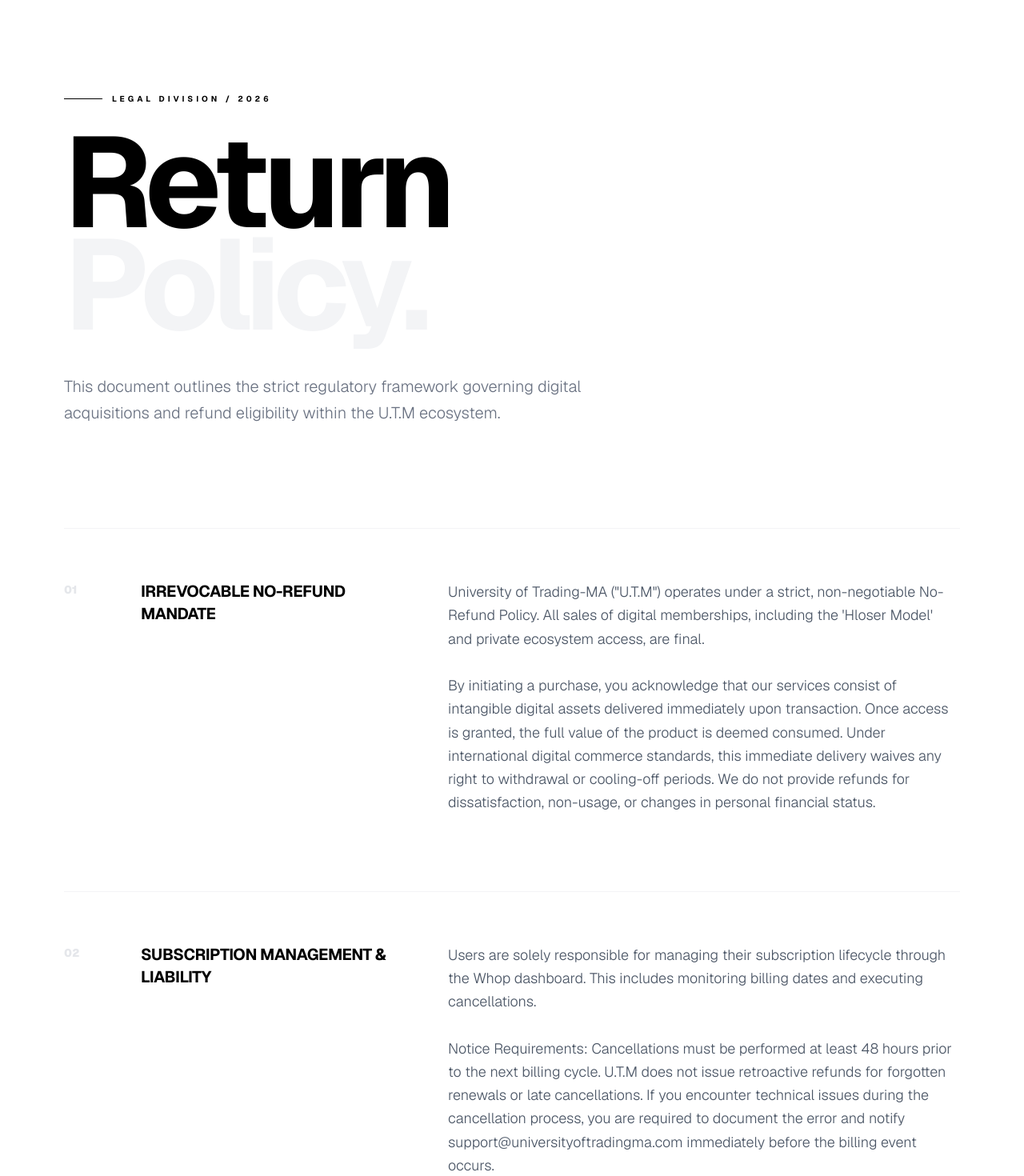
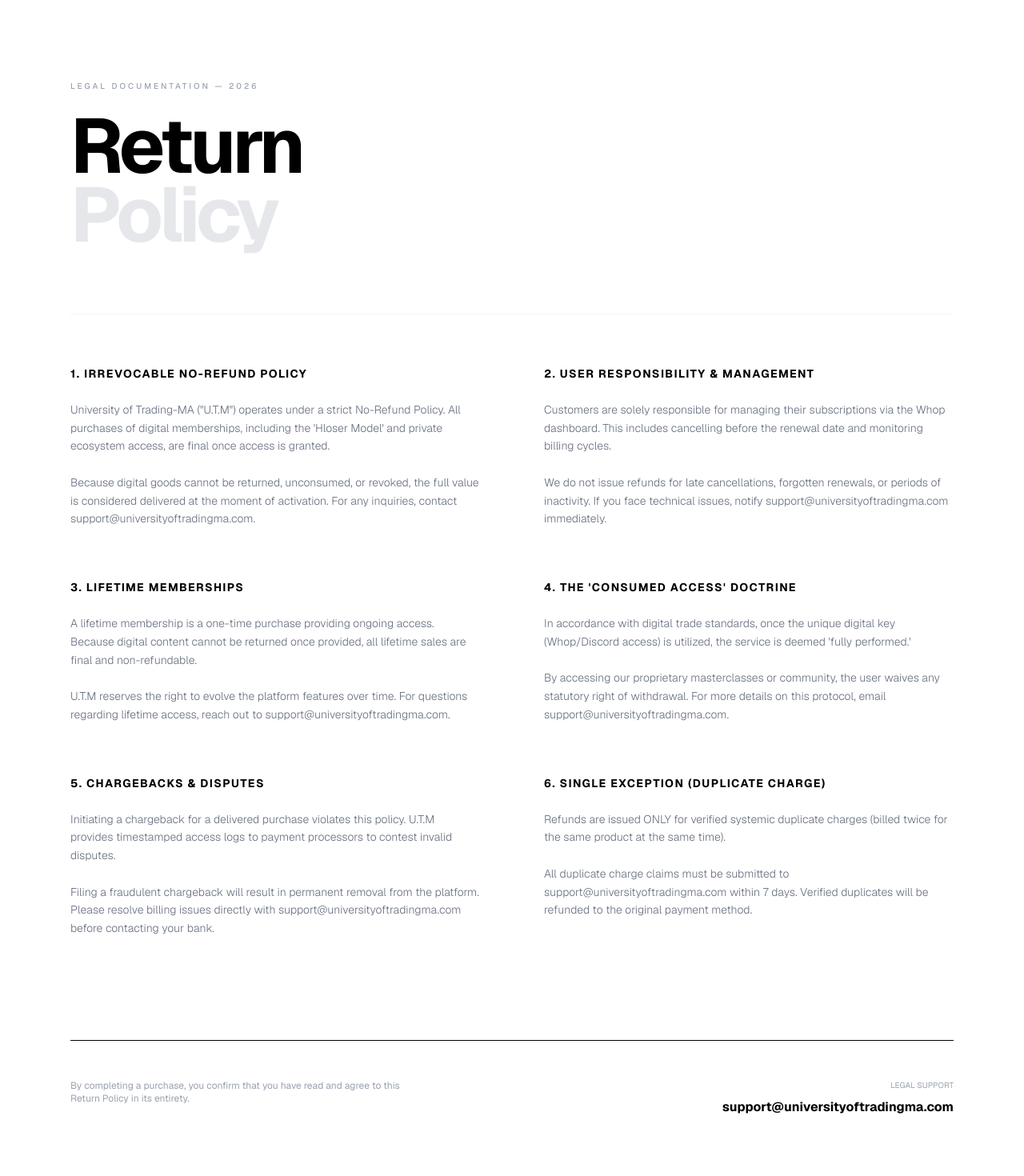
Before and after one commit to hloser77/University-of-Trading-MA, a Next.js app: page /refund in a window 1280 px wide. Shown: the part 60-1530 px from the top of the page at 80% size. Built offline with nearby package versions, Linux system fonts and the light colour scheme.

Commit message:
Update page.tsx

```diff
--- a/app/refund/page.tsx
+++ b/app/refund/page.tsx
@@ -6,100 +6,85 @@ import Footer from "@/components/footer";
 export default function RefundPolicy() {
   const sections = [
     {
-      id: "01",
-      title: "Irrevocable No-Refund Mandate",
-      content: `University of Trading-MA ("U.T.M") operates under a strict, non-negotiable No-Refund Policy. All sales of digital memberships, including the 'Hloser Model' and private ecosystem access, are final.
+      title: "1. IRREVOCABLE NO-REFUND POLICY",
+      content: `University of Trading-MA ("U.T.M") operates under a strict No-Refund Policy. All purchases of digital memberships, including the 'Hloser Model' and private ecosystem access, are final once access is granted.
 
-By initiating a purchase, you acknowledge that our services consist of intangible digital assets delivered immediately upon transaction. Once access is granted, the full value of the product is deemed consumed. Under international digital commerce standards, this immediate delivery waives any right to withdrawal or cooling-off periods. We do not provide refunds for dissatisfaction, non-usage, or changes in personal financial status.`
+Because digital goods cannot be returned, unconsumed, or revoked, the full value is considered delivered at the moment of activation. For any inquiries, contact support@universityoftradingma.com.`
     },
     {
-      id: "02",
-      title: "Subscription Management & Liability",
-      content: `Users are solely responsible for managing their subscription lifecycle through the Whop dashboard. This includes monitoring billing dates and executing cancellations.
+      title: "2. USER RESPONSIBILITY & MANAGEMENT",
+      content: `Customers are solely responsible for managing their subscriptions via the Whop dashboard. This includes cancelling before the renewal date and monitoring billing cycles.
 
-Notice Requirements: Cancellations must be performed at least 48 hours prior to the next billing cycle. U.T.M does not issue retroactive refunds for forgotten renewals or late cancellations. If you encounter technical issues during the cancellation process, you are required to document the error and notify support@universityoftradingma.com immediately before the billing event occurs.`
+We do not issue refunds for late cancellations, forgotten renewals, or periods of inactivity. If you face technical issues, notify support@universityoftradingma.com immediately.`
     },
     {
-      id: "03",
-      title: "Lifetime Access & Product Evolution",
-      content: `Lifetime memberships grant ongoing access to the current and future iterations of our core digital products for as long as the platform remains operational.
+      title: "3. LIFETIME MEMBERSHIPS",
+      content: `A lifetime membership is a one-time purchase providing ongoing access. Because digital content cannot be returned once provided, all lifetime sales are final and non-refundable.
 
-Because digital content cannot be physically returned or 'un-seen', all lifetime membership sales are irrevocable. U.T.M reserves the right to update, modify, or evolve the platform's features to maintain educational standards. For inquiries regarding lifetime seat availability, contact support@universityoftradingma.com.`
+U.T.M reserves the right to evolve the platform features over time. For questions regarding lifetime access, reach out to support@universityoftradingma.com.`
     },
     {
-      title: "04",
-      title: "Chargeback Protection & Security",
-      content: `Filing a fraudulent chargeback or payment dispute against a valid purchase is a material breach of our Terms of Service.
+      title: "4. THE 'CONSUMED ACCESS' DOCTRINE",
+      content: `In accordance with digital trade standards, once the unique digital key (Whop/Discord access) is utilized, the service is deemed 'fully performed.'
 
-U.T.m utilizes advanced IP-logging and session tracking to provide payment processors with comprehensive proof of service delivery and consumption. Any user who initiates an unauthorized dispute will be permanently blacklisted from the U.T.M ecosystem and reported to global fraud prevention databases. To resolve any billing discrepancies, users must first reach out to support@universityoftradingma.com.`
+By accessing our proprietary masterclasses or community, the user waives any statutory right of withdrawal. For more details on this protocol, email support@universityoftradingma.com.`
     },
     {
-      id: "05",
-      title: "The Single Technical Exception",
-      content: `A refund may only be considered in the case of a verified systemic duplicate charge. This occurs only when our billing architecture processes two identical payments for the same user and same product within the same billing period due to a documented technical error.
+      title: "5. CHARGEBACKS & DISPUTES",
+      content: `Initiating a chargeback for a delivered purchase violates this policy. U.T.M provides timestamped access logs to payment processors to contest invalid disputes.
 
-If you believe a duplicate charge has occurred, you must submit a claim to support@universityoftradingma.com within 7 days of the transaction. Verified duplicates will be refunded to the original payment method.`
+Filing a fraudulent chargeback will result in permanent removal from the platform. Please resolve billing issues directly with support@universityoftradingma.com before contacting your bank.`
+    },
+    {
+      title: "6. SINGLE EXCEPTION (DUPLICATE CHARGE)",
+      content: `Refunds are issued ONLY for verified systemic duplicate charges (billed twice for the same product at the same time).
+
+All duplicate charge claims must be submitted to support@universityoftradingma.com within 7 days. Verified duplicates will be refunded to the original payment method.`
     }
   ];
 
   return (
-    <div className="bg-white min-h-screen selection:bg-black selection:text-white">
+    <div className="bg-white min-h-screen">
       <Header />
 
-      <main className="max-w-[1400px] mx-auto pt-44 pb-32 px-6 md:px-12 lg:px-20">
-        {/* Header Section */}
-        <div className="max-w-4xl mb-32">
-          <div className="flex items-center gap-3 mb-8">
-            <div className="h-[1px] w-12 bg-black"></div>
-            <p className="text-[10px] uppercase tracking-[0.4em] font-bold text-black">
-              Legal Division / 2026
+      <main className="max-w-[1200px] mx-auto pt-40 pb-24 px-6 md:px-12">
+        {/* العنوان الضخم والنقي */}
+        <div className="mb-20">
+          <p className="text-[10px] uppercase tracking-[0.3em] text-gray-400 mb-6 font-medium">
+            Legal Documentation — 2026
           </p>
-          </div>
-          <h1 className="text-7xl md:text-[10rem] font-bold text-black tracking-tighter leading-[0.8] mb-12">
-            Return<br />
-            <span className="text-gray-100">Policy.</span>
+          <h1 className="text-6xl md:text-8xl font-bold text-black tracking-tighter leading-[0.9]">
+            Return <br />
+            <span className="text-gray-200">Policy</span>
           </h1>
-          <p className="text-gray-500 text-lg md:text-xl font-light leading-relaxed max-w-2xl">
-            This document outlines the strict regulatory framework governing digital acquisitions and refund eligibility within the U.T.M ecosystem.
-          </p>
         </div>
 
-        {/* Content Section - Structured Grid */}
-        <div className="grid grid-cols-1 gap-y-24">
+        {/* التقسيم على 2 أعمدة لي كيعجبك (Grid Layout) */}
+        <div className="grid grid-cols-1 md:grid-cols-2 gap-x-20 gap-y-16 border-t border-gray-100 pt-16">
           {sections.map((section, index) => (
-            <div key={index} className="grid grid-cols-1 md:grid-cols-12 gap-8 border-t border-gray-100 pt-16 group hover:border-black transition-colors duration-500">
-              <div className="md:col-span-1">
-                <span className="text-sm font-black text-gray-200 group-hover:text-black transition-colors">
-                  {section.id}
-                </span>
-              </div>
-              <div className="md:col-span-4">
-                <h2 className="text-xl font-bold text-black uppercase tracking-tight">
+            <section key={index} className="group">
+              <h2 className="text-sm font-bold text-black uppercase mb-6 tracking-widest">
                 {section.title}
               </h2>
-              </div>
-              <div className="md:col-span-7">
-                <p className="text-gray-600 text-lg leading-relaxed font-light whitespace-pre-line">
+              <p className="text-gray-500 text-sm leading-relaxed font-light whitespace-pre-line">
                 {section.content}
               </p>
-              </div>
-            </div>
+            </section>
           ))}
         </div>
 
-        {/* Footer Acknowledgment */}
-        <div className="mt-40 p-12 bg-gray-50 rounded-2xl flex flex-col md:flex-row justify-between items-center gap-12">
-          <div className="max-w-md">
-            <h3 className="text-sm font-bold uppercase tracking-widest mb-4">Agreement at Checkout</h3>
-            <p className="text-gray-400 text-xs leading-relaxed">
-              By completing your transaction on the Whop platform, you warrant that you have read, understood, and voluntarily agreed to this Return Policy in its entirety.
+        {/* التذييل مرتب فيه الإيمايل فقط */}
+        <div className="mt-32 pt-12 border-t border-black">
+          <div className="flex flex-col md:flex-row justify-between items-start gap-8">
+            <p className="text-gray-400 text-xs max-w-md">
+              By completing a purchase, you confirm that you have read and agree to this Return Policy in its entirety.
             </p>
-          </div>
-          <div className="text-center md:text-right">
-            <p className="text-[10px] uppercase text-gray-400 mb-2 font-bold">Billing Inquiries</p>
-            <a href="mailto:support@universityoftradingma.com" className="text-2xl font-bold text-black hover:tracking-widest transition-all duration-300">
+            <div className="text-right">
+              <p className="text-[10px] uppercase text-gray-400 mb-2">Legal Support</p>
+              <a href="mailto:support@universityoftradingma.com" className="text-black font-bold hover:underline">
                 support@universityoftradingma.com
               </a>
+            </div>
           </div>
         </div>
       </main>
```
Lines whose indentation alone changed are shown as unchanged.
